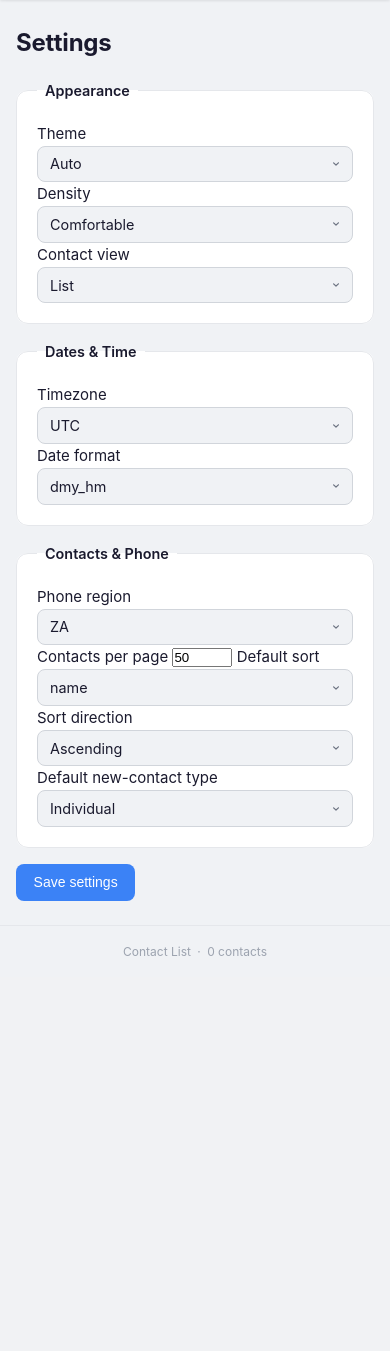
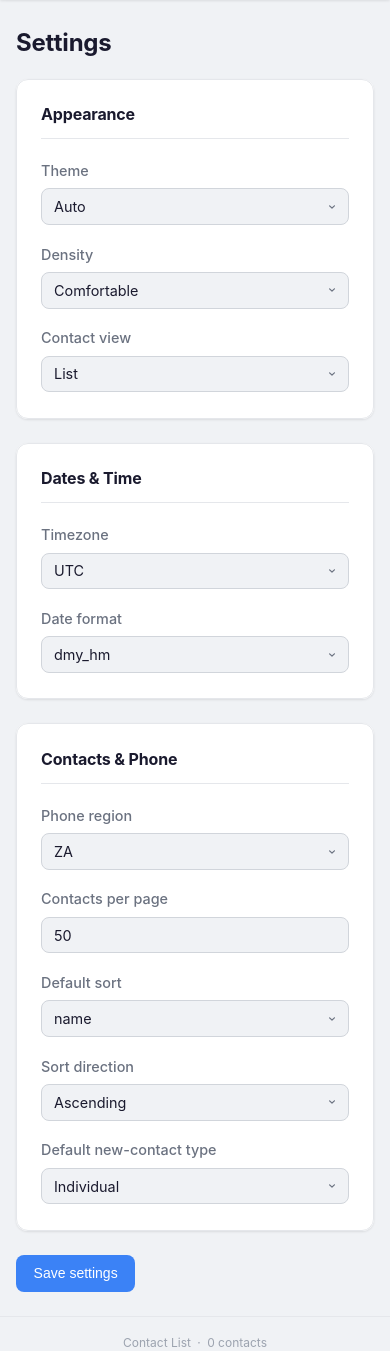
Before and after one commit to milnet01/contact-list, a Flask app: page /settings in a window 390 px wide. Shown: the part 54-1405 px from the top of the page. Before the commit the page ends 1010 px from the top, so only its background shows below. Run offline with Flask 3, Linux system fonts and the light colour scheme; data that the repository does not hold is empty.

Commit message:
UI polish + dead-code removal; roadmap features/hardening/DB items
- Settings page: legend rendered as full-width section header with divider
  instead of the default browser style that cuts through the fieldset border;
  fields stack one per row; number inputs join the shared full-width input
  styling (fixes the cramped "Contacts per page").
- Card view: contacts now flow as a responsive multi-column grid rather than
  one full-width card per row.
- Removed unused count_contacts(); test repointed to list_contacts's total.
- Roadmapped CL-0022..CL-0032 (CSV/vCard import-export, merge duplicates,
  wider search, contact photos, phone-dedup fix on the duplicates page,
  SameSite cookie, CI workflow, pyproject.toml, nav-badge COUNT, FTS5).

Co-Authored-By: Claude Opus 4.8 (1M context) <noreply@anthropic.com>

```diff
--- a/static/style.css
+++ b/static/style.css
@@ -596,6 +596,7 @@ input[type="text"],
 input[type="email"],
 input[type="tel"],
 input[type="search"],
+input[type="number"],
 select,
 textarea {
     width: 100%;
@@ -1000,6 +1023,44 @@ body.view-card td::before {
 body.view-card .td-check, body.view-card .td-icon { display: inline-block; }
 body.view-card .td-check::before, body.view-card .td-icon::before { display: none; }
 
+/* ---- Settings form ----
+   The default browser rendering of <legend> sits it *on* the fieldset's top
+   border, which reads as unfinished on a rounded card. Float it to a full-width
+   block header with its own underline instead, so each section's border stays
+   an unbroken frame. Fields stack cleanly one per row at a readable width. */
+.settings-form fieldset {
+    padding: 1.4rem 1.5rem 1.6rem;
+    margin-bottom: 1.5rem;
+    box-shadow: var(--shadow);
+}
+.settings-form legend {
+    float: left;
+    width: 100%;
+    margin: 0 0 1.25rem;
+    padding: 0 0 0.65rem;
+    border-bottom: 1px solid var(--border-light);
+    font-size: 1rem;
+    font-weight: 700;
+    letter-spacing: -0.01em;
+    color: var(--text);
+}
+.settings-form label {
+    display: block;
+    clear: both;
+    margin-bottom: 1.1rem;
+    font-size: 0.9rem;
+    font-weight: 500;
+    color: var(--text-muted);
+}
+.settings-form fieldset label:last-child { margin-bottom: 0; }
+.settings-form select,
+.settings-form input[type="number"] {
+    display: block;
+    width: 100%;
+    max-width: 26rem;
+    margin-top: 0.4rem;
+}
+
 /* ---- Utility classes ----
    These replace the inline style= attributes that used to live in the
    templates, so the CSP can drop style-src 'unsafe-inline' (CL-0012). */
```
Also changed, not shown: other parts of static/style.css (+28 -6 lines), ROADMAP.md (+66 -0 lines), models.py (+0 -11 lines), tests/test_models.py (+5 -2 lines), CHANGELOG.md, 1 other file.
